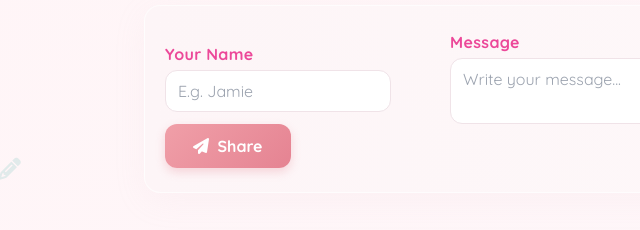
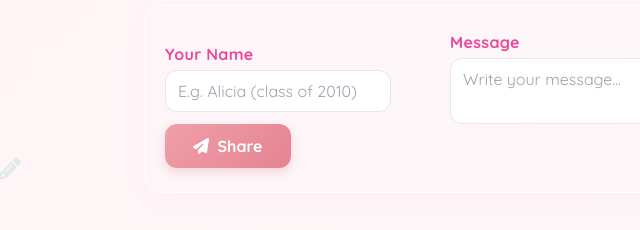
Before and after one commit to freegenwebsites/teacher-tribute, a website: page index.html in a window 1280 px wide. Shown: the part 200-430 px from the top of the page, 0-640 px from the left. Drawn offline with nearby package versions, Linux system fonts and the light colour scheme; no server answers.

Commit message:
Update index.html

```diff
--- a/index.html
+++ b/index.html
@@ -323,7 +323,7 @@ input:focus, textarea:focus {
   <input type="hidden" id="editIndex" value="">
   <div class="flex flex-col w-full md:w-1/4 mb-3 md:mb-0 md:pr-3">
     <label for="fromName" class="text-pink-500 font-semibold mb-1">Your Name</label> <!-- Label color adjusted -->
-    <input id="fromName" name="fromName" type="text" class="rounded-xl px-3 py-2 focus:outline-none" maxlength="32" required placeholder="E.g. Jamie">
+    <input id="fromName" name="fromName" type="text" class="rounded-xl px-3 py-2 focus:outline-none" maxlength="32" required placeholder="E.g. Alicia (class of 2010)">
   </div>
   <div class="flex flex-col w-full md:w-1/2 md:px-2 mb-3 md:mb-0">
     <label for="message" class="text-pink-500 font-semibold mb-1">Message</label> <!-- Label color adjusted -->
```
